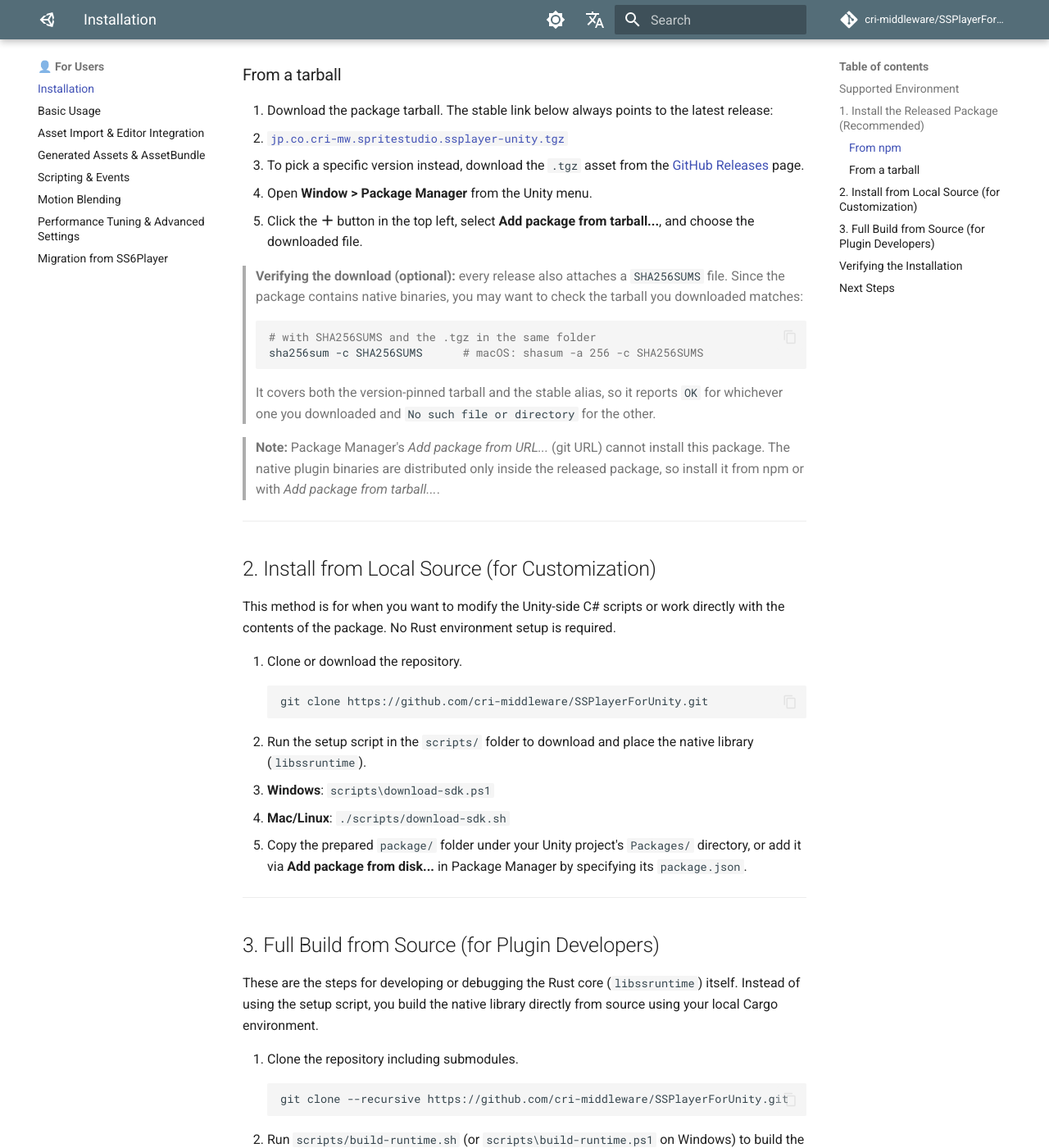
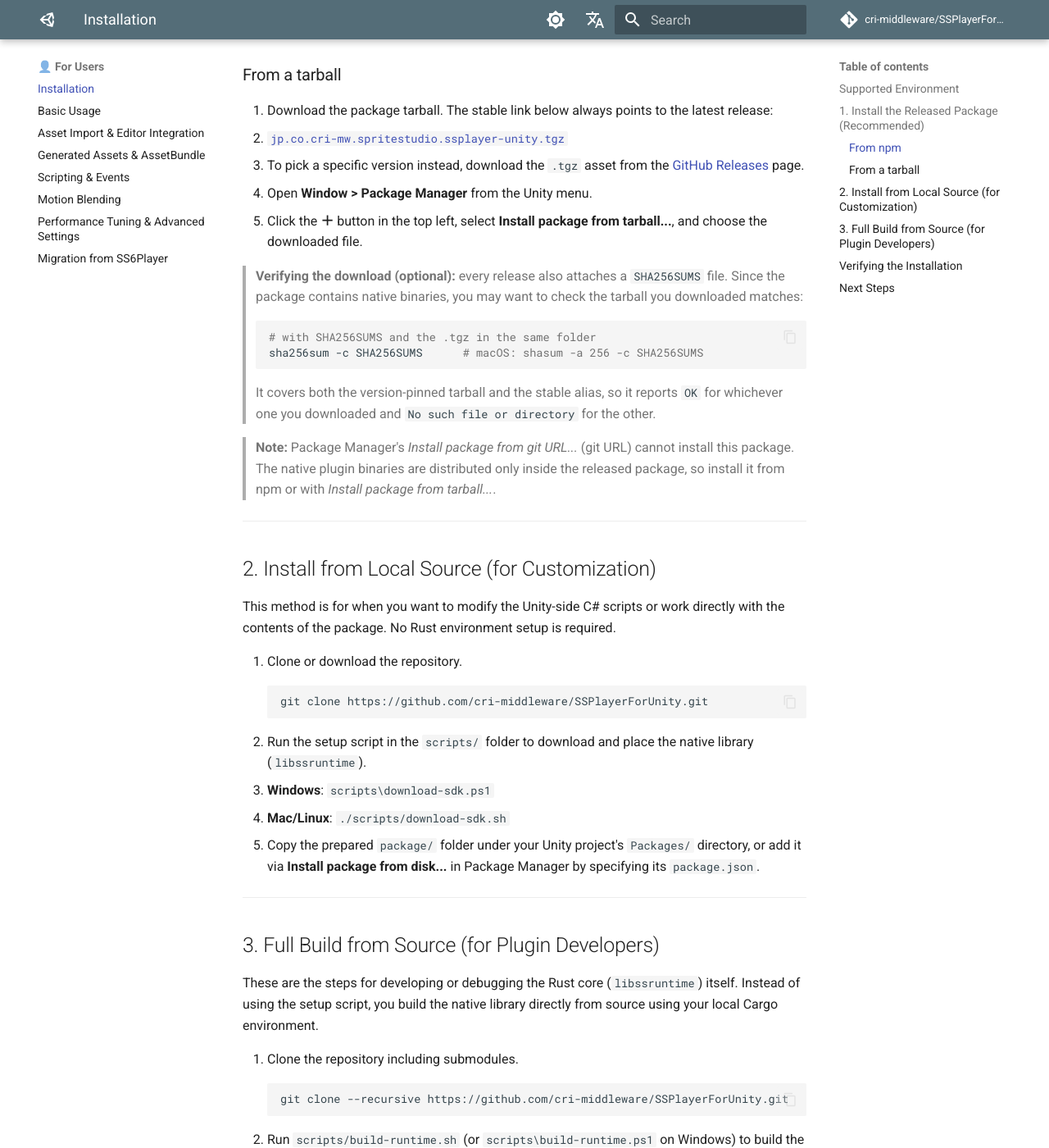
Before and after one commit to cri-middleware/SSPlayerForUnity, an MkDocs documentation site: the page built from docs/en/setup/install.md, in a window 1280 px wide and 1400 px high, scrolled down 1949 px. Shown: the whole window at 82% size. Built offline with MkDocs 1.6.1 and Material for MkDocs 9.7.7, drawn with Linux system fonts in a browser that asks for light colours; comment, search, counter and statistics services are not loaded.

Commit message:
Name Package Manager's install menu items the way Unity 6 shows them
The README, Installation and Limitations told readers to use "Add package
from tarball...", "Add package from URL..." and "Add package from
disk...". Unity 6000.3's Package Manager menu says "Install package from
tarball...", "Install package from git URL..." and "Install package from
disk..." — the editor binary holds no "Add package from" string — and the
same pages already said "Install package by name...".

```diff
--- a/docs/en/setup/install.md
+++ b/docs/en/setup/install.md
@@ -59,7 +59,7 @@ The same two settings can go into `Packages/manifest.json` instead, beside the e
    - [`jp.co.cri-mw.spritestudio.ssplayer-unity.tgz`](https://github.com/cri-middleware/SSPlayerForUnity/releases/latest/download/jp.co.cri-mw.spritestudio.ssplayer-unity.tgz)
    - To pick a specific version instead, download the `.tgz` asset from the [GitHub Releases](https://github.com/cri-middleware/SSPlayerForUnity/releases) page.
 2. Open **Window > Package Manager** from the Unity menu.
-3. Click the **＋** button in the top left, select **Add package from tarball...**, and choose the downloaded file.
+3. Click the **＋** button in the top left, select **Install package from tarball...**, and choose the downloaded file.
 
 > **Verifying the download (optional):** every release also attaches a `SHA256SUMS` file. Since the package contains native binaries, you may want to check the tarball you downloaded matches:
 >
@@ -70,7 +70,7 @@ The same two settings can go into `Packages/manifest.json` instead, beside the e
 >
 > It covers both the version-pinned tarball and the stable alias, so it reports `OK` for whichever one you downloaded and `No such file or directory` for the other.
 
-> **Note:** Package Manager's *Add package from URL...* (git URL) cannot install this package. The native plugin binaries are distributed only inside the released package, so install it from npm or with *Add package from tarball...*.
+> **Note:** Package Manager's *Install package from git URL...* (git URL) cannot install this package. The native plugin binaries are distributed only inside the released package, so install it from npm or with *Install package from tarball...*.
 
 ---
 
@@ -85,7 +85,7 @@ This method is for when you want to modify the Unity-side C# scripts or work dir
 2. Run the setup script in the `scripts/` folder to download and place the native library (`libssruntime`).
    - **Windows**: `scripts\download-sdk.ps1`
    - **Mac/Linux**: `./scripts/download-sdk.sh`
-3. Copy the prepared `package/` folder under your Unity project's `Packages/` directory, or add it via **Add package from disk...** in Package Manager by specifying its `package.json`.
+3. Copy the prepared `package/` folder under your Unity project's `Packages/` directory, or add it via **Install package from disk...** in Package Manager by specifying its `package.json`.
 
 ---
 
```
Also changed, not shown: README.ja.md (+1 -1 lines), README.md (+1 -1 lines), docs/en/limitations.md (+1 -1 lines), docs/ja/limitations.md (+1 -1 lines), docs/ja/setup/install.md (+3 -3 lines).
